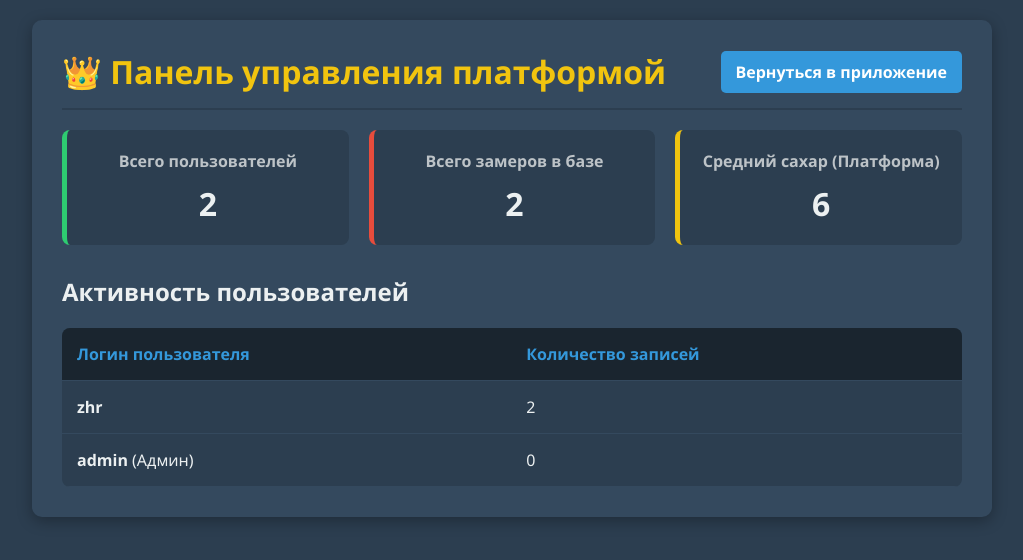
After one commit to zhr444/DiaLog, a Flask app: page /admin in a window 1280 px wide. The commit adds this page. Shown: the top 560 px of the page, without its empty margins (128-1151 px from the left). Run offline with Flask 3, Linux system fonts and the light colour scheme; a user stored in the database is signed in; data comes from the database, SQL or seed files in the repository; both versions use the stored data as it was after the commit.

Commit message:
Go to Step 3: The Admin Panel (Separation of roles).

```diff
--- a/app.py
+++ b/app.py
@@ -9,32 +9,24 @@ import io
 app = Flask(__name__)
 app.secret_key = 'dialog_super_secret_key_2026'
 
-# --- Маршруты для PWA (Service Worker и Manifest) ---
 @app.route('/sw.js')
-def serve_sw():
-    return send_from_directory('static', 'sw.js', mimetype='application/javascript')
+def serve_sw(): return send_from_directory('static', 'sw.js', mimetype='application/javascript')
+@app.route('/manifest.json')
+def serve_manifest(): return send_from_directory('static', 'manifest.json', mimetype='application/json')
 
-@app.route('/manifest.json')
-def serve_manifest():
-    return send_from_directory('static', 'manifest.json', mimetype='application/json')
-
-# --- Основные маршруты ---
 @app.route('/')
-def index():
-    return render_template('index.html')
+def index(): return render_template('index.html')
 
 @app.route('/api/register', methods=['POST'])
 def register():
     data = request.json
     username = data.get('username')
     password = data.get('password')
-    if not username or not password:
-        return jsonify({'status': 'error', 'message': 'Заполните все поля'}), 400
+    if not username or not password: return jsonify({'status': 'error', 'message': 'Заполните все поля'}), 400
     hashed_pw = generate_password_hash(password)
     if database.create_user(username, hashed_pw):
         return jsonify({'status': 'success', 'message': 'Регистрация успешна! Теперь вы можете войти.'})
-    else:
-        return jsonify({'status': 'error', 'message': 'Логин занят.'}), 400
+    return jsonify({'status': 'error', 'message': 'Логин занят.'}), 400
 
 @app.route('/api/login', methods=['POST'])
 def login():
@@ -53,8 +45,7 @@ def logout():
 
 @app.route('/api/check_session', methods=['GET'])
 def check_session():
-    if 'user_id' in session:
-        return jsonify({'logged_in': True, 'username': session['username']})
+    if 'user_id' in session: return jsonify({'logged_in': True, 'username': session['username']})
     return jsonify({'logged_in': False})
 
 @app.route('/api/add', methods=['POST'])
@@ -64,14 +55,9 @@ def add_log():
     try:
         sugar = float(data['sugar'])
         if sugar <= 0 or sugar > 50: return jsonify({'status': 'error', 'message': 'Ошибка: Невозможный сахар.'}), 400
-        bread_units = float(data.get('bread_units', 0) or 0)
-        portion_grams = int(data.get('portion_grams', 0) or 0)
-        food_name = data.get('food_name', '')
-
-        database.add_sugar_log(session['user_id'], sugar, data['context'], data.get('notes', ''), bread_units, portion_grams, food_name)
+        database.add_sugar_log(session['user_id'], sugar, data['context'], data.get('notes', ''), float(data.get('bread_units', 0) or 0), int(data.get('portion_grams', 0) or 0), data.get('food_name', ''))
         return jsonify({'status': 'success', 'message': 'Запись сохранена!'})
-    except Exception as e:
-        return jsonify({'status': 'error', 'message': str(e)}), 400
+    except Exception as e: return jsonify({'status': 'error', 'message': str(e)}), 400
 
 @app.route('/api/edit/<int:log_id>', methods=['PUT'])
 def edit_log(log_id):
@@ -80,72 +66,54 @@ def edit_log(log_id):
     try:
         sugar = float(data['sugar'])
         if sugar <= 0 or sugar > 50: return jsonify({'status': 'error', 'message': 'Ошибка: Невозможный сахар.'}), 400
-        bread_units = float(data.get('bread_units', 0) or 0)
-        portion_grams = int(data.get('portion_grams', 0) or 0)
-        food_name = data.get('food_name', '')
-
-        database.update_log(log_id, session['user_id'], sugar, data['context'], data.get('notes', ''), bread_units, portion_grams, food_name)
+        database.update_log(log_id, session['user_id'], sugar, data['context'], data.get('notes', ''), float(data.get('bread_units', 0) or 0), int(data.get('portion_grams', 0) or 0), data.get('food_name', ''))
         return jsonify({'status': 'success', 'message': 'Запись обновлена!'})
-    except Exception as e:
-        return jsonify({'status': 'error', 'message': str(e)}), 400
+    except Exception as e: return jsonify({'status': 'error', 'message': str(e)}), 400
 
 @app.route('/api/logs', methods=['GET'])
 def get_logs():
     if 'user_id' not in session: return jsonify({'error': 'Unauthorized'}), 401
-    try:
-        start_date = request.args.get('start')
-        end_date = request.args.get('end')
-        logs = database.get_all_logs(session['user_id'], start_date, end_date)
-        return jsonify(logs)
-    except Exception as e:
-        return jsonify({'status': 'error', 'message': str(e)}), 500
+    return jsonify(database.get_all_logs(session['user_id'], request.args.get('start'), request.args.get('end')))
 
 @app.route('/api/delete/<int:log_id>', methods=['DELETE'])
 def delete_log(log_id):
     if 'user_id' not in session: return jsonify({'error': 'Unauthorized'}), 401
-    try:
-        database.delete_log(log_id, session['user_id'])
-        return jsonify({'status': 'success', 'message': 'Удалено!'})
-    except Exception as e:
-        return jsonify({'status': 'error', 'message': str(e)}), 500
+    database.delete_log(log_id, session['user_id'])
+    return jsonify({'status': 'success', 'message': 'Удалено!'})
 
 @app.route('/api/stats', methods=['GET'])
 def get_stats():
     if 'user_id' not in session: return jsonify({'error': 'Unauthorized'}), 401
-    try:
-        start_date = request.args.get('start')
-        end_date = request.args.get('end')
-        stats = database.get_stats(session['user_id'], start_date, end_date)
-        return jsonify(stats)
-    except Exception as e:
-        return jsonify({'status': 'error', 'message': str(e)}), 500
+    return jsonify(database.get_stats(session['user_id'], request.args.get('start'), request.args.get('end')))
 
 @app.route('/api/export', methods=['GET'])
 def export_logs():
     if 'user_id' not in session: return jsonify({'error': 'Unauthorized'}), 401
-    start_date = request.args.get('start')
-    end_date = request.args.get('end')
-    logs = database.get_all_logs(session['user_id'], start_date, end_date)
+    logs = database.get_all_logs(session['user_id'], request.args.get('start'), request.args.get('end'))
     si = io.StringIO()
     writer = csv.writer(si, delimiter=';')
     writer.writerow(['Дата и время', 'Сахар (ммоль/л)', 'Контекст', 'Еда', 'Граммы', 'ХЕ', 'Заметки'])
-    for log in logs:
-        writer.writerow([log['date'], log['sugar'], log['context'], log['food_name'], log['portion_grams'], log['bread_units'], log['notes']])
-    output = si.getvalue().encode('utf-8-sig')
-    return Response(output, mimetype="text/csv", headers={"Content-Disposition": f"attachment;filename=DiaLog_Report.csv"})
+    for log in logs: writer.writerow([log['date'], log['sugar'], log['context'], log['food_name'], log['portion_grams'], log['bread_units'], log['notes']])
+    return Response(si.getvalue().encode('utf-8-sig'), mimetype="text/csv", headers={"Content-Disposition": f"attachment;filename=DiaLog_Report.csv"})
 
-# --- НОВЫЙ МАРШРУТ: Генерация PDF-отчета ---
 @app.route('/report', methods=['GET'])
 def print_report():
     if 'user_id' not in session: return "Unauthorized", 401
-    start_date = request.args.get('start')
-    end_date = request.args.get('end')
+    start, end = request.args.get('start'), request.args.get('end')
+    return render_template('report.html', logs=database.get_all_logs(session['user_id'], start, end), stats=database.get_stats(session['user_id'], start, end), username=session['username'], start=start, end=end, gen_date=datetime.now().strftime('%Y-%m-%d %H:%M'))
 
-    logs = database.get_all_logs(session['user_id'], start_date, end_date)
-    stats = database.get_stats(session['user_id'], start_date, end_date)
-    gen_date = datetime.now().strftime('%Y-%m-%d %H:%M')
+# --- НОВЫЕ МАРШРУТЫ ДЛЯ ПАНЕЛИ АДМИНИСТРАТОРА ---
+@app.route('/admin')
+def admin_page():
+    if 'user_id' not in session or session.get('username') != 'admin':
+        return "Доступ запрещен. Эта страница только для администратора (логин: admin).", 403
+    return render_template('admin.html', username=session['username'])
 
-    return render_template('report.html', logs=logs, stats=stats, username=session['username'], start=start_date, end=end_date, gen_date=gen_date)
+@app.route('/api/admin/stats', methods=['GET'])
+def admin_stats_api():
+    if 'user_id' not in session or session.get('username') != 'admin':
+        return jsonify({'error': 'Unauthorized'}), 403
+    return jsonify(database.get_admin_stats())
 
 if __name__ == '__main__':
     app.run(host='0.0.0.0', debug=True)
--- /dev/null
+++ b/templates/admin.html
@@ -0,0 +1,89 @@
+<!DOCTYPE html>
+<html lang="ru">
+<head>
+    <meta charset="UTF-8">
+    <meta name="viewport" content="width=device-width, initial-scale=1.0">
+    <title>Панель Администратора - DiaLog</title>
+    <style>
+        body { font-family: 'Segoe UI', Tahoma, Geneva, Verdana, sans-serif; background-color: #2c3e50; color: #ecf0f1; margin: 0; padding: 20px; }
+        .admin-container { max-width: 900px; margin: 0 auto; background: #34495e; padding: 30px; border-radius: 10px; box-shadow: 0 4px 15px rgba(0,0,0,0.3); }
+        .header { display: flex; justify-content: space-between; align-items: center; border-bottom: 2px solid #2c3e50; padding-bottom: 15px; margin-bottom: 20px; }
+        .header h1 { margin: 0; color: #f1c40f; }
+        .btn-back { background-color: #3498db; color: white; padding: 10px 15px; text-decoration: none; border-radius: 5px; font-weight: bold; }
+        .btn-back:hover { background-color: #2980b9; }
+        .stats-grid { display: flex; gap: 20px; margin-bottom: 30px; }
+        .stat-card { background: #2c3e50; flex: 1; padding: 20px; border-radius: 8px; text-align: center; border-left: 5px solid #3498db; }
+        .stat-card h3 { margin: 0 0 10px 0; font-size: 16px; color: #bdc3c7; }
+        .stat-card .value { font-size: 32px; font-weight: bold; color: #ecf0f1; margin: 0; }
+        table { width: 100%; border-collapse: collapse; background: #2c3e50; border-radius: 8px; overflow: hidden; }
+        th, td { padding: 15px; text-align: left; border-bottom: 1px solid #34495e; }
+        th { background-color: #1a252f; color: #3498db; }
+        tr:hover { background-color: #3b536b; }
+    </style>
+</head>
+<body>
+    <div class="admin-container">
+        <div class="header">
+            <h1>👑 Панель управления платформой</h1>
+            <a href="/" class="btn-back">Вернуться в приложение</a>
+        </div>
+
+        <div class="stats-grid">
+            <div class="stat-card" style="border-color: #2ecc71;">
+                <h3>Всего пользователей</h3>
+                <p class="value" id="totalUsers">0</p>
+            </div>
+            <div class="stat-card" style="border-color: #e74c3c;">
+                <h3>Всего замеров в базе</h3>
+                <p class="value" id="totalLogs">0</p>
+            </div>
+            <div class="stat-card" style="border-color: #f1c40f;">
+                <h3>Средний сахар (Платформа)</h3>
+                <p class="value" id="platformAvg">0</p>
+            </div>
+        </div>
+
+        <h2>Активность пользователей</h2>
+        <table>
+            <thead>
+                <tr>
+                    <th>Логин пользователя</th>
+                    <th>Количество записей</th>
+                </tr>
+            </thead>
+            <tbody id="usersTableBody">
+                <tr><td colspan="2" style="text-align: center;">Загрузка данных...</td></tr>
+            </tbody>
+        </table>
+    </div>
+
+    <script>
+        document.addEventListener('DOMContentLoaded', () => {
+            fetch('/api/admin/stats')
+                .then(res => {
+                    if (!res.ok) throw new Error('Доступ запрещен');
+                    return res.json();
+                })
+                .then(data => {
+                    document.getElementById('totalUsers').textContent = data.total_users;
+                    document.getElementById('totalLogs').textContent = data.total_logs;
+                    document.getElementById('platformAvg').textContent = data.platform_avg_sugar;
+
+                    const tbody = document.getElementById('usersTableBody');
+                    tbody.innerHTML = '';
+                    data.users_activity.forEach(user => {
+                        const tr = document.createElement('tr');
+                        tr.innerHTML = `
+                            <td><strong>${user.username}</strong> ${user.username === 'admin' ? '(Админ)' : ''}</td>
+                            <td>${user.log_count}</td>
+                        `;
+                        tbody.appendChild(tr);
+                    });
+                })
+                .catch(err => {
+                    document.getElementById('usersTableBody').innerHTML = `<tr><td colspan="2" style="color: #e74c3c; text-align: center;">Ошибка загрузки. Проверьте права.</td></tr>`;
+                });
+        });
+    </script>
+</body>
+</html>
--- a/templates/index.html
+++ b/templates/index.html
@@ -5,7 +5,6 @@
     <meta name="viewport" content="width=device-width, initial-scale=1.0, maximum-scale=1.0, user-scalable=no">
     <title>DiaLog</title>
 
-    <!-- Мета-теги для PWA -->
     <link rel="manifest" href="/manifest.json">
     <meta name="theme-color" content="#3498db">
     <link rel="apple-touch-icon" href="{{ url_for('static', filename='img/icon.png') }}">
@@ -59,6 +58,8 @@
                 <h1 data-i18n="app_title">Дневник Диабетика</h1>
                 <div class="user-controls">
                     <span id="welcomeUser"></span>
+                    <!-- НОВАЯ КНОПКА АДМИНА -->
+                    <a href="/admin" id="adminBtn" class="action-btn hidden" style="margin-left: 10px; text-decoration: none; padding: 6px 12px; font-size: 13px; display: inline-block;">👑 Админка</a>
                     <button id="logoutBtn" class="delete-btn" style="margin-left: 10px;" data-i18n="btn_logout">Выйти</button>
                 </div>
             </div>
@@ -146,9 +147,7 @@
                 <div class="history-header">
                     <h2 data-i18n="hist_title">История замеров</h2>
                     <div>
-                        <!-- Кнопка CSV осталась -->
                         <button id="exportFilteredBtn" class="export-btn" data-i18n="btn_export">⬇ CSV</button>
-                        <!-- НОВАЯ кнопка для PDF -->
                         <button id="exportPdfBtn" class="export-btn" style="background-color: #e74c3c; margin-left: 10px;" data-i18n="btn_pdf">📄 PDF</button>
                     </div>
                 </div>
```
Also changed, not shown: database.py (+35 -18 lines), static/js/main.js (+12 -3 lines), dialog.db.
